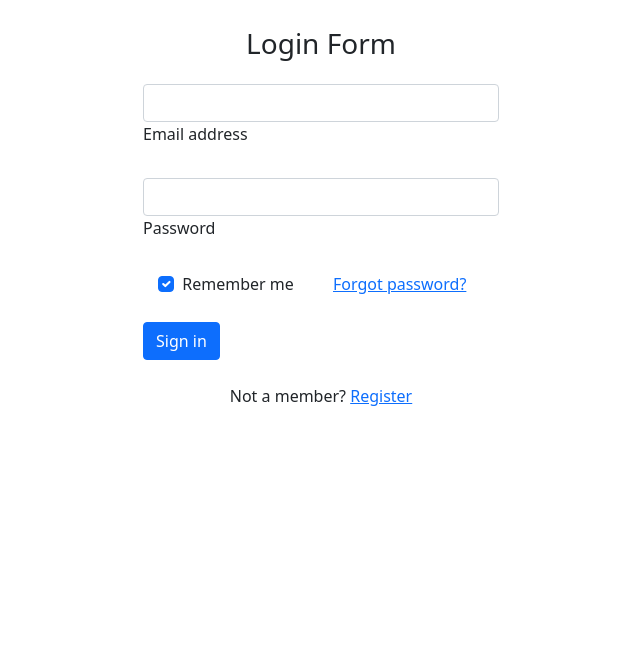
After one commit to samarjeetsamar/PHP-MVC, a PHP site: the page made by views/auth/login.php in a window 1280 px wide. The commit adds this page. Shown: the part 155-800 px from the top of the page, without its empty margins (319-959 px from the left). Run offline with PHP 8.4, Linux system fonts and the light colour scheme; the template is opened without the code that fills it, so the values that code supplies are empty.

Commit message:
worked on login

```diff
--- /dev/null
+++ b/views/auth/login.php
@@ -0,0 +1,56 @@
+<?php
+include_once 'views\partials\header.php';
+?>
+
+<div class="container mt-5">
+    <div class="row">
+        <div class="col-md-4 offset-4">
+
+            <?php
+            if(isset($_SESSION['resp'])) {
+                echo '<p class="bg-danger text-white text-center p-2">'. $_SESSION['resp'] . '</p>' ;
+                unset($_SESSION['resp']);
+            }
+            ?>
+
+            <h3 class="text-center mb-4"> Login Form </h3>
+            <form method="POST" action="<?php echo route('login') ; ?>">
+                <!-- Email input -->
+                <div class="form-outline mb-4">
+                    <input type="email" id="email" class="form-control" name="email"/>
+                    <label class="form-label" for="email">Email address</label>
+                </div>
+                <!-- Password input -->
+                <div class="form-outline mb-4">
+                    <input type="password" id="pasword" name="password" class="form-control" />
+                    <label class="form-label" for="pasword">Password</label>
+                </div>
+
+                <!-- 2 column grid layout for inline styling -->
+                <div class="row mb-4">
+                    <div class="col d-flex justify-content-center">
+                        <!-- Checkbox -->
+                        <div class="form-check">
+                            <input class="form-check-input" type="checkbox" value="1" id="form2Example31" name="rememberme_token" checked />
+                            <label class="form-check-label" for="form2Example31"> Remember me </label>
+                        </div>
+                    </div>
+                    <div class="col">
+                        <!-- Simple link -->
+                        <a href="#!">Forgot password?</a>
+                    </div>
+                </div>
+                <!-- Submit button -->
+                <button type="submit" class="btn btn-primary btn-block mb-4">Sign in</button>
+                <!-- Register buttons -->
+                <div class="text-center">
+                    <p>Not a member? <a href="#!">Register</a></p>
+                </div>
+            </form>
+        </div>
+    </div>
+</div>
+
+<?php
+include_once 'views\partials\footer.php';
+?>
--- a/views/partials/header.php
+++ b/views/partials/header.php
@@ -1,5 +1,5 @@
 <?php
-session_start();
+if(session_status() !== PHP_SESSION_ACTIVE) session_start();
 ?>
 <!DOCTYPE html>
 <html lang="en">
@@ -98,6 +98,9 @@ session_start();
 				<li class="nav-item">
 					<a class="nav-link" href="<?= route('users'); ?>">Users</a>
 				</li>
+                <li class="nav-item">
+					<a class="nav-link" href="<?= route('showLoginForm'); ?>">Login</a>
+				</li>
 			</ul>
 			<div class="search-and-icons">
 				<form class="d-flex mb-2 me-2" role="search">
```
Also changed, not shown: app/Controllers/Auth/LoginController.php (+68 -1 lines), app/Controllers/HomeController.php (+12 -6 lines), app/Controllers/UserController.php (+7 -1 lines), app/Models/User.php (+12 -0 lines), core/Helper.php (+23 -0 lines), index.php (+11 -0 lines), views/dashboard.php (added, +19 -0 lines).
